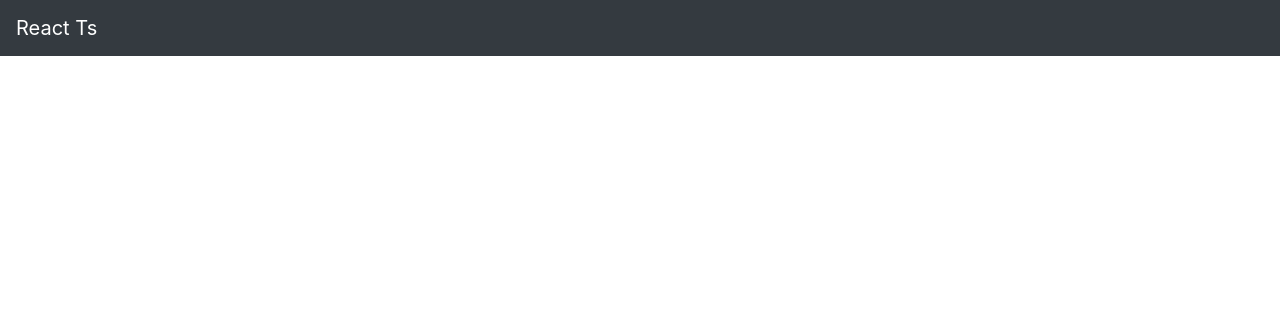
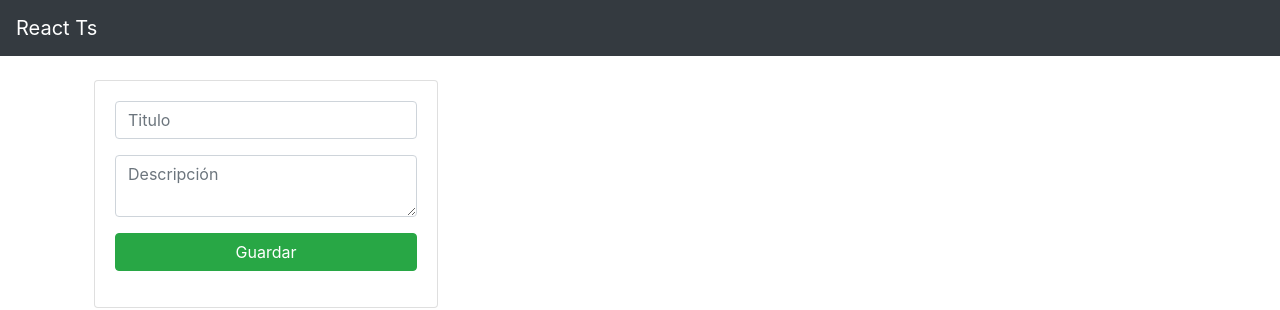
Before and after one commit to erick9125/React-con-TypeScript, a React app: page / in a window 1280 px wide. Shown: the top 310 px of the page. Built offline with nearby package versions, Linux system fonts and the light colour scheme.

Commit message:
se corrigen errores redundantes de codigo y agrega opcion de recibir parametros desde el formulario

```diff
--- a/package.json
+++ b/package.json
@@ -4,7 +4,7 @@
   "description": "",
   "main": "index.js",
   "scripts": {
-    "start": "webpack-dev-server"
+    "start": "webpack-dev-server -d"
   },
   "keywords": [],
   "author": "",
--- a/src/components/App.tsx
+++ b/src/components/App.tsx
@@ -1,6 +1,9 @@
 import * as React from 'react';
 
-export class App extends React.Component<IProps,any> {
+import TaskForm from './TaskForm';
+import { Task } from './Task';
+
+export class App extends React.Component<IProps,IState> {
 
     constructor(props: IProps) {
         super(props)
@@ -9,6 +12,11 @@ export class App extends React.Component<IProps,any> {
         }
     }
 
+    addANewTask(task: Task) {
+        this.setState({
+            tasks: [...this.state.tasks, task]
+        })
+    }
 
     render() {
         return(
@@ -16,6 +24,14 @@ export class App extends React.Component<IProps,any> {
                 <nav className="navbar navbar-dark bg-dark">
                     <a className="navbar-brand" href="/">{this.props.title}</a>
                 </nav>
+                <div className="container p-4">
+                    <div className="row">
+                        <div className="col-md-4">
+                            <TaskForm addANewTask={this.addANewTask}/>
+                        </div>
+                    </div>
+
+                </div>
             </div>
         )
 
@@ -27,5 +43,5 @@ interface IProps {
 }
 
 interface IState {
-    tasks: [];
+    tasks: Task[];
 }
--- /dev/null
+++ b/src/components/Task.ts
@@ -0,0 +1,6 @@
+export interface Task {
+    id: number;
+    titulo: string;
+    descripcion: string;
+    completado: boolean;
+}
--- /dev/null
+++ b/src/components/TaskForm.tsx
@@ -0,0 +1,67 @@
+import * as React from 'react';
+import { Task  } from './Task';
+
+class TaskForm extends React.Component<MiTarea, any> {
+
+    constructor(props: MiTarea) {
+        super(props);
+        this.state = {
+           titulo: '',
+           descripcion: ''
+        };
+    }
+
+    getCurrentTimeStamp() {
+        return new Date().getTime();
+    }
+
+    nuevaTarea(e: React.FormEvent<HTMLFormElement>) {
+        e.preventDefault();
+        const nuevaTarea: Task = {
+            id: this.getCurrentTimeStamp(),
+            titulo: this.state.titulo,
+            descripcion: this.state.descripcion,
+            completado: false
+        };
+        //this.props.addANewTask();
+        console.log(nuevaTarea)
+    }
+
+    handleInputChange(e: React.ChangeEvent<HTMLInputElement|HTMLTextAreaElement>){
+        const {name,value} = e.target;
+        this.setState({
+            [name]: value
+        });
+
+    }
+
+    render() {
+        return (
+            <div className="card card-body">
+                <form onSubmit={e => this.nuevaTarea(e)}>
+                    <div className="form-group">
+                        <input type="text" name="titulo" onChange={e => this.handleInputChange(e)} className="form-control" placeholder="Titulo" />
+                    </div>
+                    <div className="form-group">
+                        <textarea name="descripcion" onChange={e => this.handleInputChange(e)} className="form-control" placeholder="Descripción"></textarea>
+                    </div>
+                    <div className="form-group">
+                         <button type="submit" className="btn btn-success btn-block">Guardar</button>
+                    </div>
+
+                </form>
+            </div>
+        )
+    }
+}
+
+interface MiTarea {
+    addANewTask: (task: Task) => void;
+}
+
+interface MiEstadoTarea {
+    titulo: string;
+    descripcion: string;
+}
+
+export default TaskForm;
```
